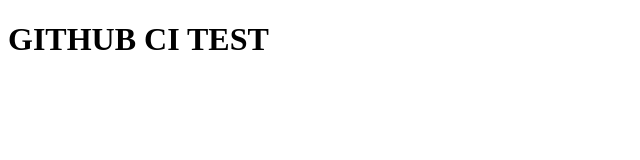
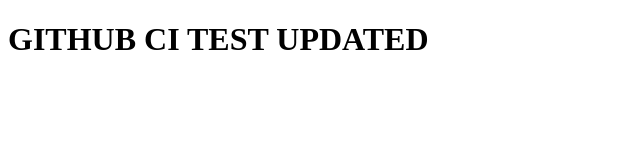
Before and after one commit to davidrivasrodriguez/apacheCI, a plain HTML site: page index.html in a window 1280 px wide. Shown: the whole page, without its empty margins (0-640 px from the left). Drawn offline with Linux system fonts and the light colour scheme.

Commit message:
Updated index.html

```diff
--- a/index.html
+++ b/index.html
@@ -6,6 +6,6 @@
     <title>GITHUB CI</title>
 </head>
 <body>
-    <h1>GITHUB CI TEST</h1>
+    <h1>GITHUB CI TEST UPDATED</h1>
 </body>
 </html>
```
